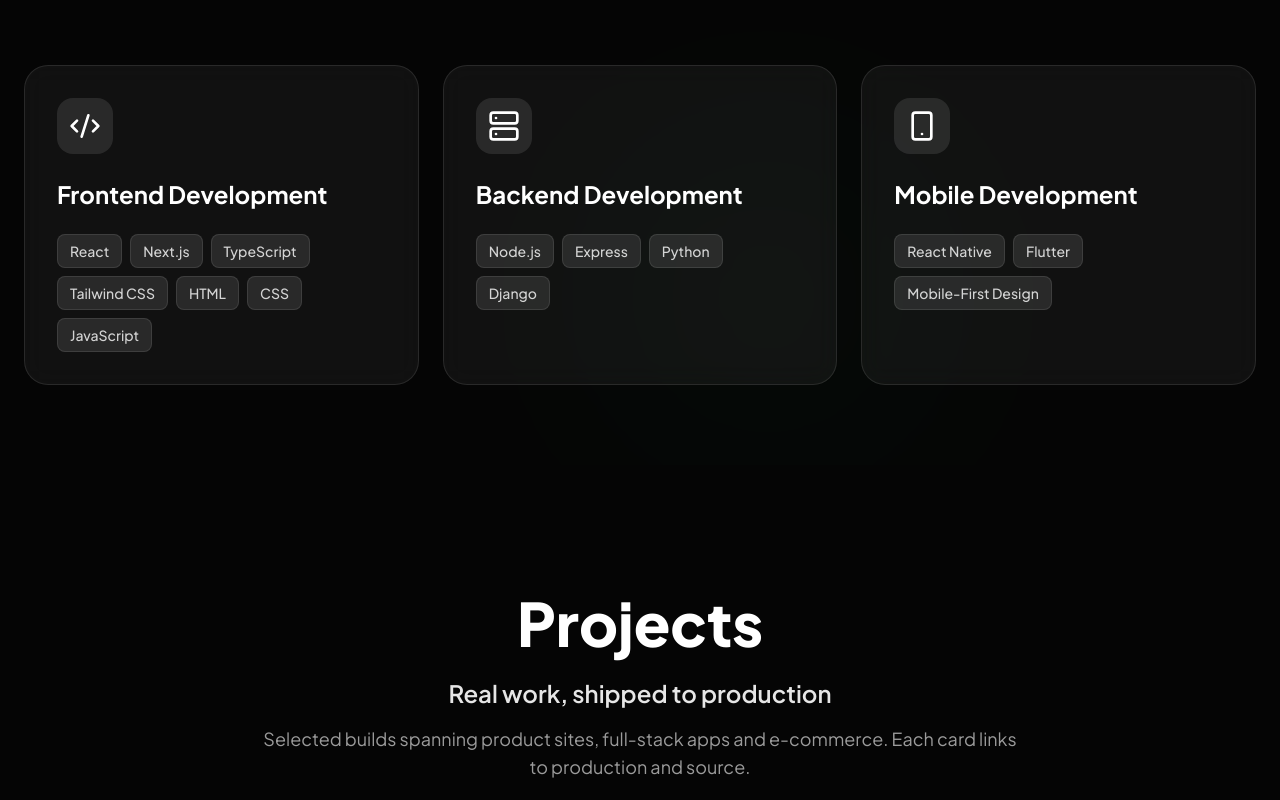
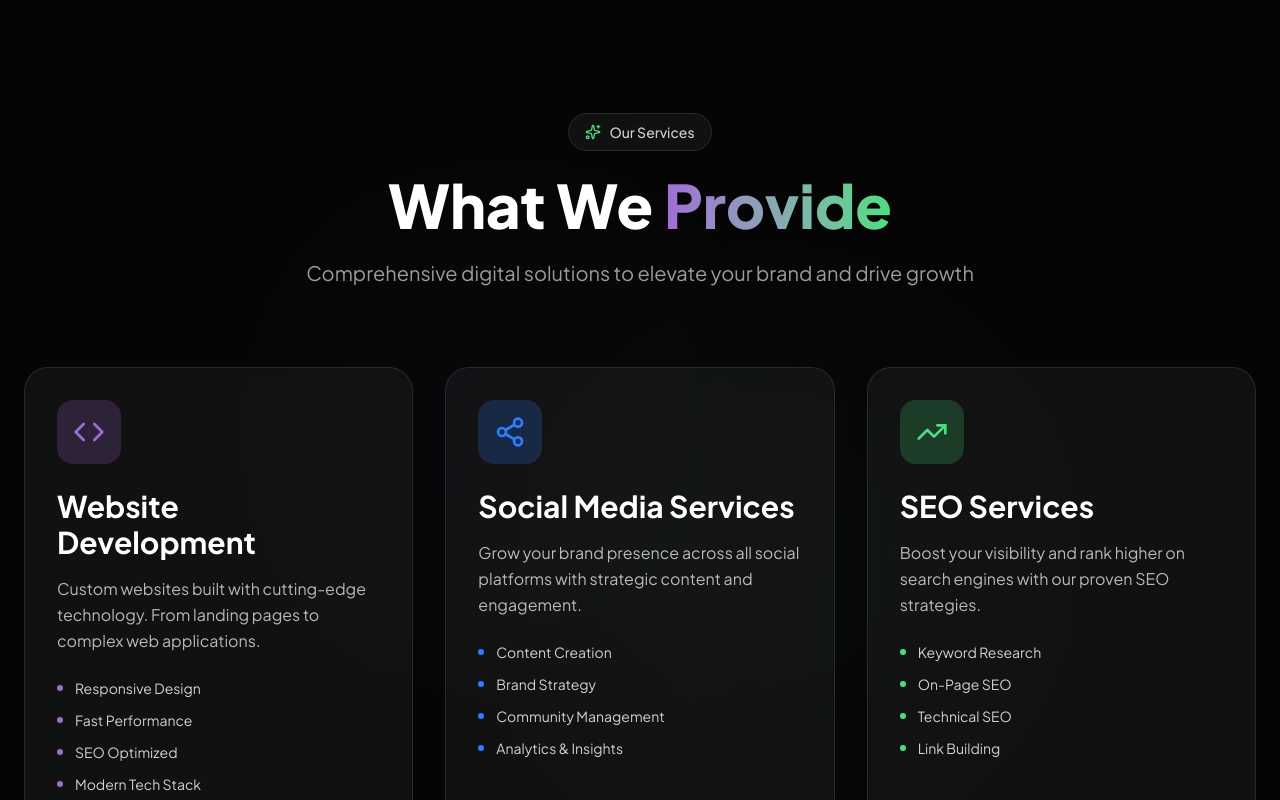
Before and after one commit to curatogift-ops/digitech, a Next.js app: page / in a window 1280 px wide. Shown: the part 1320-2120 px from the top of the page. Built offline with nearby package versions, Linux system fonts and the light colour scheme.

Commit message:
Add WhatsApp integration to all Get Started buttons and create Services section with Website Development, Social Media, and SEO services

```diff
--- a/src/app/page.tsx
+++ b/src/app/page.tsx
@@ -1,6 +1,7 @@
 import { Header } from "@/components/Header";
 import { Hero } from "@/components/sections/Hero";
 import { Mission } from "@/components/sections/Mission";
+import { Services } from "@/components/sections/Services";
 import { Benefits } from "@/components/sections/Benefits";
 import { Testimonials } from "@/components/sections/Testimonials";
 import { CTA } from "@/components/sections/CTA";
@@ -14,6 +15,7 @@ export default function Home() {
       <Header />
       <Hero />
       <Mission />
+      <Services />
       <TechStack />
       <section id="projects">
         <Projects />
--- a/src/components/Header.tsx
+++ b/src/components/Header.tsx
@@ -42,7 +42,9 @@ export function Header() {
 
                 {/* Desktop CTA Button */}
                 <motion.a
-                    href="#pricing"
+                    href="https://wa.me/918652111486"
+                    target="_blank"
+                    rel="noopener noreferrer"
                     whileHover={{ scale: 1.05 }}
                     whileTap={{ scale: 0.95 }}
                     className="hidden md:block px-6 py-2 bg-white text-black text-sm font-bold rounded-full hover:bg-white/90 transition-colors"
@@ -86,7 +88,9 @@ export function Header() {
                                 </Link>
                             ))}
                             <a
-                                href="#pricing"
+                                href="https://wa.me/918652111486"
+                                target="_blank"
+                                rel="noopener noreferrer"
                                 onClick={closeMobileMenu}
                                 className="mt-2 px-6 py-3 bg-white text-black text-base font-bold rounded-full hover:bg-white/90 transition-colors text-center"
                             >
--- a/src/components/sections/CTA.tsx
+++ b/src/components/sections/CTA.tsx
@@ -36,13 +36,16 @@ export function CTA() {
                     .
                 </motion.h2>
 
-                <motion.button
+                <motion.a
+                    href="https://wa.me/918652111486"
+                    target="_blank"
+                    rel="noopener noreferrer"
                     whileHover={{ scale: 1.05 }}
                     whileTap={{ scale: 0.95 }}
                     className="px-10 py-5 bg-white text-black text-xl font-bold rounded-full flex items-center gap-3 mx-auto hover:bg-gray-100 transition-colors"
                 >
                     Get started <ArrowRight className="w-6 h-6" />
-                </motion.button>
+                </motion.a>
             </div>
 
             {/* Floating Decor */}
--- a/src/components/sections/Hero.tsx
+++ b/src/components/sections/Hero.tsx
@@ -80,14 +80,16 @@ export function Hero() {
 
                             {/* CTA Button */}
                             <div className="flex justify-center mb-6">
-                                <motion.button
-                                    onClick={() => setIsFormOpen(true)}
+                                <motion.a
+                                    href="https://wa.me/918652111486"
+                                    target="_blank"
+                                    rel="noopener noreferrer"
                                     whileHover={{ scale: 1.05 }}
                                     whileTap={{ scale: 0.95 }}
                                     className="px-6 py-3 md:px-8 md:py-4 bg-white text-black font-bold rounded-full hover:bg-white/90 transition-all shadow-lg hover:shadow-xl flex items-center gap-2 text-base md:text-lg"
                                 >
                                     Get Started <ArrowRight className="w-5 h-5 md:w-6 md:h-6" />
-                                </motion.button>
+                                </motion.a>
                             </div>
 
                             {/* Decorative accent line */}
--- a/src/components/sections/Pricing.tsx
+++ b/src/components/sections/Pricing.tsx
@@ -5,7 +5,7 @@ import { Check } from "lucide-react";
 
 const pricingPlans = [
     {
-        name: "Full Website",
+        name: "Website",
         price: "4,999",
         description: "Complete website solution for your business",
         features: [
@@ -14,7 +14,6 @@ const pricingPlans = [
             "Fully responsive",
             "SEO optimized",
             "Contact forms",
-            "Admin panel",
             "Free 1 month support",
             "Fast performance",
         ],
@@ -128,12 +127,17 @@ export function Pricing() {
                                 </ul>
 
                                 {/* CTA Button */}
-                                <button className={`w-full py-3 px-6 rounded-full font-bold transition-all duration-200 ${plan.popular
-                                    ? "bg-neon-purple text-white hover:bg-neon-purple/90"
-                                    : "bg-white/10 text-white border border-white/20 hover:bg-white/20"
-                                    }`}>
+                                <a
+                                    href="https://wa.me/918652111486"
+                                    target="_blank"
+                                    rel="noopener noreferrer"
+                                    className={`w-full py-3 px-6 rounded-full font-bold transition-all duration-200 text-center block ${plan.popular
+                                        ? "bg-neon-purple text-white hover:bg-neon-purple/90"
+                                        : "bg-white/10 text-white border border-white/20 hover:bg-white/20"
+                                        }`}
+                                >
                                     Get Started
-                                </button>
+                                </a>
                             </div>
                         </motion.div>
                     ))}
--- a/src/components/sections/Services.tsx
+++ b/src/components/sections/Services.tsx
@@ -1,48 +1,58 @@
 "use client";
 
 import { motion } from "framer-motion";
-import { Code2, Database, TrendingUp, Smartphone, ArrowRight } from "lucide-react";
+import { Code, Share2, TrendingUp, ArrowRight, Sparkles } from "lucide-react";
 
 const services = [
     {
-        icon: Code2,
+        icon: Code,
         title: "Website Development",
-        description: "High-performance websites tailored to your brand with modern UX/UI and SEO. Build your own custom website solutions.",
+        description: "Custom websites built with cutting-edge technology. From landing pages to complex web applications.",
+        features: [
+            "Responsive Design",
+            "Fast Performance",
+            "SEO Optimized",
+            "Modern Tech Stack",
+        ],
+        gradient: "from-neon-purple to-purple-600",
+        iconBg: "bg-neon-purple/20",
+        iconColor: "text-neon-purple",
     },
     {
-        icon: Database,
-        title: "Software Development",
-        description: "Robust backends, APIs and scalable systems designed for reliability. Build your own custom software solutions.",
+        icon: Share2,
+        title: "Social Media Services",
+        description: "Grow your brand presence across all social platforms with strategic content and engagement.",
+        features: [
+            "Content Creation",
+            "Brand Strategy",
+            "Community Management",
+            "Analytics & Insights",
+        ],
+        gradient: "from-blue-500 to-cyan-500",
+        iconBg: "bg-blue-500/20",
+        iconColor: "text-blue-500",
     },
     {
         icon: TrendingUp,
-        title: "Consulting",
-        description: "Hands-on guidance to plan, audit and accelerate your product roadmap. Get expert guidance on your technology strategy and project management.",
-    },
-    {
-        icon: Smartphone,
-        title: "App & Dashboard Development",
-        description: "Custom mobile applications and powerful dashboard solutions for data visualization and management.",
+        title: "SEO Services",
+        description: "Boost your visibility and rank higher on search engines with our proven SEO strategies.",
+        features: [
+            "Keyword Research",
+            "On-Page SEO",
+            "Technical SEO",
+            "Link Building",
+        ],
+        gradient: "from-slime-green to-green-500",
+        iconBg: "bg-slime-green/20",
+        iconColor: "text-slime-green",
     },
 ];
 
 export function Services() {
     return (
-        <section className="relative py-12 md:py-20 bg-background overflow-hidden">
-            {/* Background Decoration */}
+        <section id="services" className="relative py-20 md:py-32 bg-background overflow-hidden">
+            {/* Background Effects */}
             <div className="absolute inset-0 overflow-hidden pointer-events-none">
-                <motion.div
-                    animate={{
-                        opacity: [0.3, 0.5, 0.3],
-                        scale: [1, 1.1, 1],
-                    }}
-                    transition={{
-                        duration: 8,
-                        repeat: Infinity,
-                        ease: "easeInOut",
-                    }}
-                    className="absolute top-20 left-10 w-96 h-96 bg-neon-purple/10 rounded-full blur-[100px]"
-                />
                 <motion.div
                     animate={{
                         opacity: [0.2, 0.4, 0.2],
@@ -52,9 +62,21 @@ export function Services() {
                         duration: 10,
                         repeat: Infinity,
                         ease: "easeInOut",
+                    }}
+                    className="absolute top-1/4 left-1/4 w-96 h-96 bg-neon-purple/10 rounded-full blur-[120px]"
+                />
+                <motion.div
+                    animate={{
+                        opacity: [0.2, 0.3, 0.2],
+                        scale: [1, 1.1, 1],
+                    }}
+                    transition={{
+                        duration: 12,
+                        repeat: Infinity,
+                        ease: "easeInOut",
                         delay: 2,
                     }}
-                    className="absolute bottom-20 right-10 w-96 h-96 bg-slime-green/10 rounded-full blur-[100px]"
+                    className="absolute bottom-1/4 right-1/4 w-96 h-96 bg-slime-green/10 rounded-full blur-[120px]"
                 />
             </div>
 
@@ -65,21 +87,24 @@ export function Services() {
                     whileInView={{ opacity: 1, y: 0 }}
                     viewport={{ once: true }}
                     transition={{ duration: 0.6 }}
-                    className="text-center mb-10 md:mb-12"
+                    className="text-center mb-16 md:mb-20"
                 >
+                    <div className="inline-flex items-center gap-2 px-4 py-2 mb-6 rounded-full bg-white/5 border border-white/10 backdrop-blur-sm">
+                        <Sparkles className="w-4 h-4 text-slime-green" />
+                        <span className="text-sm font-medium text-white/80">Our Services</span>
+                    </div>
+
                     <h2 className="text-4xl md:text-6xl font-extrabold text-white mb-4 md:mb-6">
-                        Services
+                        What We <span className="text-transparent bg-clip-text bg-gradient-to-r from-neon-purple to-slime-green">Provide</span>
                     </h2>
-                    <p className="text-xl md:text-2xl font-semibold text-white/90 mb-3 md:mb-4">
-                        Four core offerings to build and scale your product
-                    </p>
-                    <p className="text-base md:text-lg text-white/60 max-w-3xl mx-auto">
-                        From concept to deployment, I deliver end-to-end solutions that drive growth and innovation.
+
+                    <p className="text-lg md:text-xl text-white/60 max-w-3xl mx-auto">
+                        Comprehensive digital solutions to elevate your brand and drive growth
                     </p>
                 </motion.div>
 
                 {/* Services Grid */}
-                <div className="grid grid-cols-1 md:grid-cols-2 lg:grid-cols-4 gap-6">
+                <div className="grid grid-cols-1 md:grid-cols-2 lg:grid-cols-3 gap-6 md:gap-8">
                     {services.map((service, index) => (
                         <motion.div
                             key={service.title}
@@ -90,33 +115,39 @@ export function Services() {
                             whileHover={{ y: -8, transition: { duration: 0.3 } }}
                             className="group relative"
                         >
-                            <div className="relative h-full p-6 md:p-8 bg-white/5 backdrop-blur-md border border-white/10 rounded-3xl overflow-hidden transition-all duration-300 hover:bg-white/10 hover:border-white/20">
-                                {/* Hover Gradient Effect */}
-                                <div className="absolute inset-0 bg-gradient-to-br from-neon-purple/0 to-slime-green/0 group-hover:from-neon-purple/5 group-hover:to-slime-green/5 transition-all duration-500" />
+                            <div className="relative h-full p-8 bg-white/5 backdrop-blur-md border border-white/10 rounded-3xl overflow-hidden transition-all duration-300 hover:bg-white/10 hover:border-white/20">
+                                {/* Gradient Overlay on Hover */}
+                                <div className={`absolute inset-0 bg-gradient-to-br ${service.gradient} opacity-0 group-hover:opacity-5 transition-opacity duration-300`} />
 
-                                <div className="relative z-10">
                                 {/* Icon */}
-                                    <div className="mb-6">
-                                        <div className="inline-flex p-3 rounded-2xl bg-white/10 group-hover:bg-neon-purple/20 transition-all duration-300">
-                                            <service.icon className="w-8 h-8 text-white group-hover:text-neon-purple transition-colors duration-300" />
-                                        </div>
+                                <div className={`relative w-16 h-16 ${service.iconBg} rounded-2xl flex items-center justify-center mb-6 transition-transform duration-300 group-hover:scale-110`}>
+                                    <service.icon className={`w-8 h-8 ${service.iconColor}`} />
                                 </div>
 
                                 {/* Title */}
-                                    <h3 className="text-xl md:text-2xl font-bold text-white mb-4">
+                                <h3 className="text-2xl md:text-3xl font-bold text-white mb-4">
                                     {service.title}
                                 </h3>
 
                                 {/* Description */}
-                                    <p className="text-sm md:text-base text-white/70 leading-relaxed mb-6">
+                                <p className="text-base text-white/70 mb-6 leading-relaxed">
                                     {service.description}
                                 </p>
 
+                                {/* Features List */}
+                                <ul className="space-y-3 mb-6">
+                                    {service.features.map((feature) => (
+                                        <li key={feature} className="flex items-center gap-3">
+                                            <div className={`w-1.5 h-1.5 rounded-full ${service.iconColor.replace('text-', 'bg-')}`} />
+                                            <span className="text-sm text-white/80">{feature}</span>
+                                        </li>
+                                    ))}
+                                </ul>
+
                                 {/* Learn More Link */}
-                                    <button className="inline-flex items-center gap-2 text-sm font-semibold text-white/80 group-hover:text-neon-purple transition-colors duration-300">
-                                        Learn More
-                                        <ArrowRight className="w-4 h-4 group-hover:translate-x-1 transition-transform duration-300" />
-                                    </button>
+                                <div className={`flex items-center gap-2 ${service.iconColor} opacity-0 group-hover:opacity-100 transition-opacity duration-300`}>
+                                    <span className="text-sm font-semibold">Learn More</span>
+                                    <ArrowRight className="w-4 h-4 transition-transform group-hover:translate-x-1" />
                                 </div>
                             </div>
                         </motion.div>
```
Lines whose indentation alone changed are shown as unchanged.
